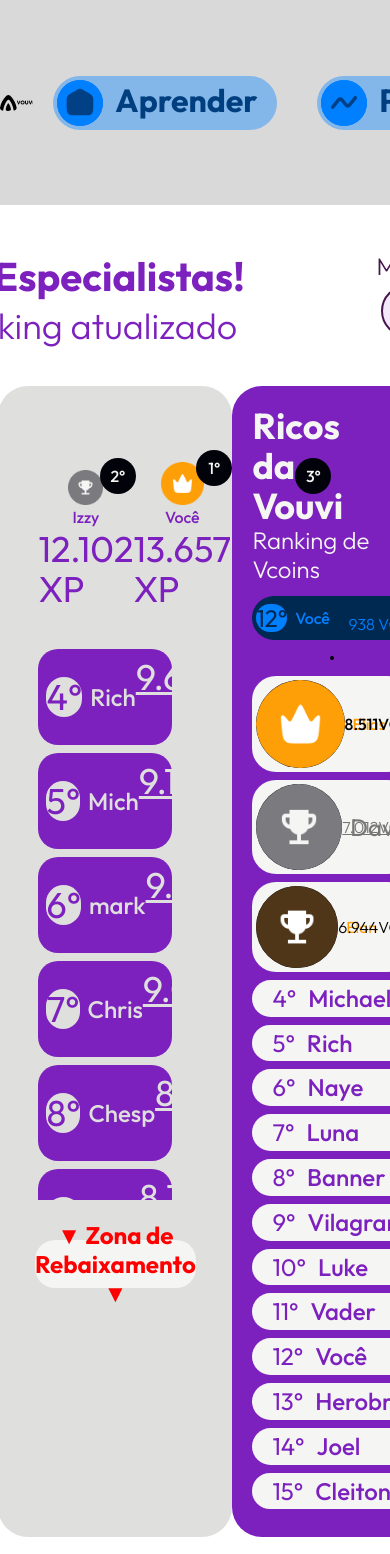
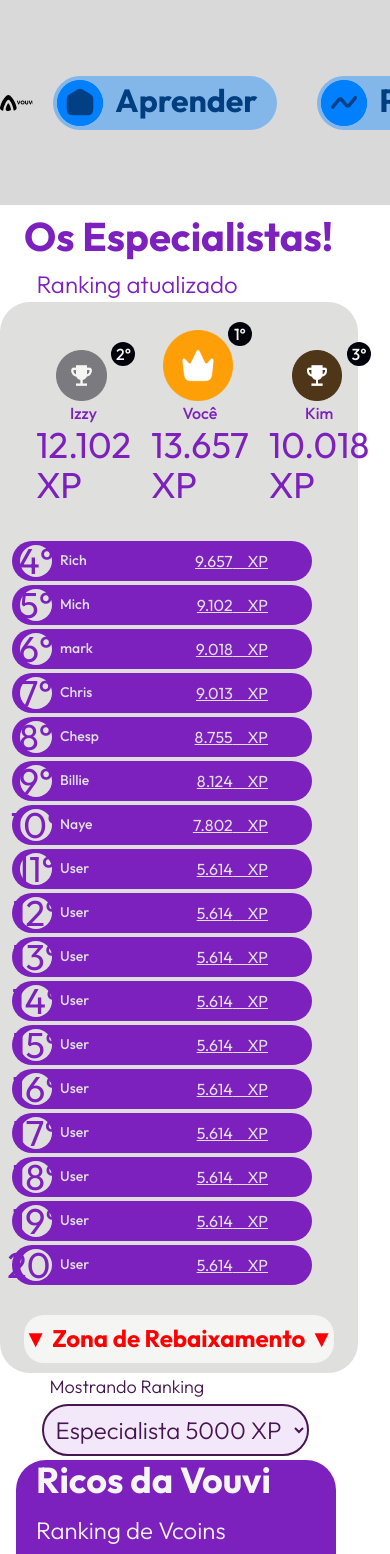
Before and after one commit to yanrafael/vouvi-frontend-client, a React (Vite) app: page /vouvi-frontend-client/ranking in a window 390 px wide. Shown: the top 1554 px of the page. Built offline with nearby package versions, Linux system fonts and the light colour scheme.

Commit message:
responsivo
17-11-2024

```diff
--- a/src/components/Cards/CardRicoRank.jsx
+++ b/src/components/Cards/CardRicoRank.jsx
@@ -19,29 +19,29 @@ const Colocacao = (props) =>{
 
     return(
         <>
-        <div className="flex items-end md:gap-6">
-            <div className="flex items-center flex-col md:gap-6">
-                <div className="relative left-9 top-6 md:w-14 md:h-2">
-                    <span className="mr-2 flex items-center justify-center w-9 h-9 rounded-full bg-black text-white font-medium">
+        <div className="flex items-end md:gap-6 lg:pt-0">
+            <div className="flex items-center flex-col md:gap-2 pt-10 md:-mt-16 -mt-4 ">
+                <div className="relative left-9 top-6 md:w-14 md:h-2 h-6 -mt-4">
+                    <span className="lg:mr-2 flex items-center justify-center md:w-9 md:h-9 rounded-full bg-black text-white font-medium w-6 h-6 -mt-12 mr-3 md:m-4" >
                         {props.posicao}°
                     </span>
                 </div>
                 {props.posicao===1
-                    ?<img src={document.body.classList.value === "dark"?Darkprimeiro :primeiro} alt="" className="w-[11vw] " ></img>
+                    ?<img src={document.body.classList.value === "dark"?Darkprimeiro :primeiro} alt="" className="lg:w-[10vw] md:w-[12vw] w-[18vw] mr-6 lg:mt-5 -mt-10 md:m-4 " ></img>
                     :props.posicao===2
-                    ?<img src={document.body.classList.value === "dark"?Darksegundo :segundo} alt="" className="w-[9vw] " ></img>
-                    :<img src={document.body.classList.value === "dark"?Darkterceiro :terceiro} alt="" className="w-[9vw] " ></img>}
+                    ?<img src={document.body.classList.value === "dark"?Darksegundo :segundo} alt="" className="lg:w-[8vw] md:w-[10vw] w-[13vw] mr-6 -mt-10 md:m-4 " ></img>
+                    :<img src={document.body.classList.value === "dark"?Darkterceiro :terceiro} alt="" className="lg:w-[8vw] md:w-[10vw]  w-[13vw] mr-6 -mt-10 md:m-4 " ></img>}
 
                 {props.posicao===1
-                    ?<><p className={`${textp} lg:text-base font-medium text-primary-200 dark:text-[#FF9F07] md:text-[30px]`}>{props.nome}</p>
-                       <p className={`${textp} lg:underline text-base font-normal text-primary-200 dark:text-[#FF9F07] md:text-[22px]`}>{props.xp} XP</p></>
+                    ?<><p className={`${textp}lg:text-base font-medium text-primary-200 dark:text-[#FF9F07]  mr-5 lg:text-[38px] md:text-[24px]`}>{props.nome}</p>
+                       <p className={`${textp}underline text-base font-normal text-primary-200 dark:text-[#FF9F07] lg:text-[38px] md:text-[24px] md:mr-auto text-[13px]  lg:mr-0 mr-5`}>{props.xp} XP</p></>
 
                     :props.posicao===2
-                    ?<><p className={`${texts} lg:text-base font-medium text-primary-200 dark:text-white md:text-[28px]`}>{props.nome}</p>
-                       <p className={`${texts} lg:underline text-base font-normal text-primary-200 dark:text-white md:text-[22px] `}>{props.xp} XP</p></>
+                    ?<><p className={`${texts}lg:text-base font-medium text-primary-200 dark:text-white lg:text-[38px] md:text-[24px] mr-5 `}>{props.nome}</p>
+                       <p className={`${texts}underline text-base font-normal text-primary-200 dark:text-white lg:text-[38px]  md:text-[24px] md:mr-auto text-[13px] lg:mr-0 mr-5`}>{props.xp} XP</p></>
 
-                    :<><p className={`${textt} lg:text-base font-medium text-primary-200 dark:text-[#C86B00] md:text-[28px]`}>{props.nome}</p>
-                       <p className={`${textt} lg:underline text-base font-normal text-primary-200 dark:text-[#C86B00] md:text-[20px]`}>{props.xp} XP</p></>
+                    :<><p className={`${textt} lg:text-base font-medium text-primary-200 dark:text-[#C86B00] lg:text-[38px] md:text-[24px] mr-5`}>{props.nome}</p>
+                       <p className={`${textt} lg:underline text-base font-normal text-primary-200 dark:text-[#C86B00] lg:text-[38px] md:text-[24px] md:md:mr-auto text-[13px] lg:mr-0 mr-5`}>{props.xp} XP</p></>
                 }
             </div>
         </div>
--- a/src/components/Cards/CardVCRank.jsx
+++ b/src/components/Cards/CardVCRank.jsx
@@ -15,39 +15,39 @@ const CardLateral = (props) =>{
     return(
         <>
             {props.nome === 'Usuario'
-                ?<div className="flex justify-between text-segundo bg-[#002952] text-secondary-200 p-1 rounded-md mr-2 w-full items-center">
-                    <div className="flex items-center">
-                        <span className="mr-2 flex items-center justify-center lg:w-14 lg:h-14 bg-secondary-200 rounded-full text-md text-[#002952] text-cardVoce md:w-10 md:h-10">{props.posicao}°</span>
-                        <div className=" lg:text-md font-medium md:text-[19px] md:w-18">Você</div>
+                ?<div className="flex justify-between text-segundo bg-[#002952] text-secondary-200 p-1 rounded-md mr-2 items-center md:w-[270px] w-72 ml-2 ">
+                    <div className="flex items-center ">
+                        <span className="lg:mr-2 flex items-center justify-center lg:w-14 lg:h-14 bg-secondary-200 rounded-full text-md text-[#002952] text-cardVoce md:w-10 md:h-10 h- w-9 ml-2">{props.posicao}°</span>
+                        <div className=" lg:text-md font-medium md:text-[19px] md:w-1 text-[20px] ml-2">Você</div>
                     </div>
-                    <div className="lg:underline text-secondary-200 font-light mr-2 mt-3 md:w-18 md:h-8 md:text-[16px] lg:text-md">{props.vc} VC</div>
+                    <div className="lg:text-md underline text-secondary-200 font-light mr-2 mt-3 md:w-18 md:h-8 md:text-[18px] text-[19px]  ">{props.vc} VC</div>
                 </div>
                 :props.posicao<4
-                ?<div className="flex justify-between text-segundo bg-white dark:bg-[#3D3D3D] p-1 mb-2 rounded-md mr-2 w-full items-center ">
-                    <div className="flex items-center ">
+                ?<div className="lg:w-full flex justify-between text-segundo bg-white dark:bg-[#3D3D3D] p-1 mb-2 rounded-md mr-2m  items-center md:w-[270px] md:h-20 h-14 w-[300px] ml-2 " >
+                    <div className="flex items-center">
                         {
-                            props.posicao===1?<img src={document.body.classList.value === "dark"?Darkprimeiro :primeiro} alt="" className="mr-2 flex items-center justify-center lg:w-14 lg:h-14 rounded-full bg-black text-teste md:w-12 md:h-12"/>:
-                            props.posicao===2?<img src={document.body.classList.value === "dark"?Darksegundo :segundo} alt="" className="mr-2 flex items-center justify-center lg:w-14 lg:h-14 rounded-full bg-black text-teste md:text-[19px] md:w-12 md:h-12"/>:
-                            <img src={document.body.classList.value === "dark"?Darkterceiro :terceiro} alt="" className="mr-2 flex items-center justify-center lg:w-14 lg:h-14 rounded-full bg-black text-teste  md:w-12 md:h-12"/>
+                            props.posicao===1?<img src={document.body.classList.value === "dark"?Darkprimeiro :primeiro} alt="" className="mr-2 flex items-center justify-center lg:w-14 lg:h-14 rounded-full bg-black text-teste md:w-12  md:h-12 w-8 h-8"/>:
+                            props.posicao===2?<img src={document.body.classList.value === "dark"?Darksegundo :segundo} alt="" className="mr-2 flex items-center justify-center lg:w-12 lg:h-14 rounded-full bg-black text-teste md:text-[19px] md:w-12 md:h-12 w-8 h-8 "/>:
+                            <img src={document.body.classList.value === "dark"?Darkterceiro :terceiro} alt="" className="mr-2 flex items-center justify-center lg:w-14 lg:h-14 rounded-full bg-black text-teste  md:w-12 md:h-12  w-8 h-8"/>
                         }
 
                         {
-                            props.posicao===1?<div className={`${textp} lg:text-md font-medium md:text-[19px]`}>{props.nome}</div>:
-                            props.posicao===2?<div className={`${texts} md:text-[19px] lg:font-medium text-md`}>{props.nome}</div>:
-                            <div className={`${textt} md:text-[19px] lg:font-medium`}>{props.nome}</div>
+                            props.posicao===1?<div className={`${textp} lg:text-md font-medium md:text-[23px]`}>{props.nome}</div>:
+                            props.posicao===2?<div className={`${texts} md:text-[23px] lg:font-medium `}>{props.nome}</div>:
+                            <div className={`${textt} md:text-[23px] lg:font-medium `}>{props.nome}</div>
                         }
                     </div>
                     {
-                        props.posicao===1?<div className={`${textp}underline lg:text-md font-medium mr-2 md:text-[15px]`}>{props.vc}VC</div>:
-                        props.posicao===2?<div className={`${texts} underline lg:text-md font-light mr-2 md:text-[15px]`}>{props.vc}VC</div>:
-                        <div className={`${textt}underline lg:text-md font-light mr-2 md:text-[15px] `}>{props.vc}VC</div>
+                        props.posicao===1?<div className={`${textp}underline lg:text-md font-medium mr-2 md:text-[22px] `}>{props.vc}VC</div>:
+                        props.posicao===2?<div className={`${texts} underline lg:text-md font-light mr-2 md:text-[22px]`}>{props.vc}VC</div>:
+                        <div className={`${textt}underline lg:text-md font-light mr-2 md:text-[22px] `}>{props.vc}VC</div>
                     }
 
                 </div>
-                :<div className="lg:flex justify-between text-segundo bg-white dark:bg-[#3D3D3D] p-1 mb-2 rounded-lg mr-2 w-full items-center md:w-18 md:text[20px] ">
-                    <div className="flex text-textolado text-primary-200 dark:text-[#5C5C5C] ">
-                        <div className="ml-4 text-md mr-3 ">{props.posicao}°</div>
-                        <div className="text-md font-medium ">{props.nome}</div>
+                :<div className="lg:flex justify-between text-segundo bg-white dark:bg-[#3D3D3D] p-1 mb-2 rounded-lg mr-2 lg:w-full items-center md:w-[270px] md:h-14 md:text-sm w-[300px] ml-2">
+                    <div className="flex text-textolado text-primary-200 dark:text-[#5C5C5C]">
+                        <div className="ml-4 text-md mr-3  ">{props.posicao}°</div>
+                        <div className="text-md font-medium  ">{props.nome}</div>
                     </div>
                 </div>
             }
--- a/src/components/Cards/CardXPRank.jsx
+++ b/src/components/Cards/CardXPRank.jsx
@@ -2,14 +2,14 @@ import React from "react";
 
 const Card = (props) =>{
     return(
-      <div className="flex justify-between items-center text-md bg-card p-2 mb-2 rounded-[20px] mr-2 text-primary-200  bg-primary-200 dark:bg-[#3D3D3D] md:h-16">
-        <div className="flex items-center">
-        <span className="mr-2 flex items-center justify-center lg:w-14 lg:h-14 rounded-full text-base bg-[#DFDFDE] dark:bg-black dark:text-white md:w-9 md:h-9 md:mx-2 md:text-[20px]"  >{props.posicao}°</span>
-          <div className="lg:text-base font-medium text-[#DFDFDE] dark:text-[#B1B1B1] md:text-[20px]">{props.nome}</div>
+      <div className="flex justify-between items-center lg:text-md bg-card p-2 mb-2 rounded-[20px]  text-primary-200  bg-primary-200 dark:bg-[#3D3D3D] md:h-14 md:w-[370px] lg:w-[700px] w-[300px] h-10 ml-3 md:ml-10 lg:ml-20 -mt-1">
+        <div className="flex items-center ">
+        <span className="mr-2 flex items-center justify-center lg:w-14 lg:h-14 rounded-full text-base bg-[#DFDFDE] dark:bg-black dark:text-white md:w-9 md:h-9 md:mx-2 md:text-[20px] text-[12px] w-8 h-8"  >{props.posicao}°</span>
+          <div className="lg:text-base font-medium text-[#DFDFDE] dark:text-[#B1B1B1] md:text-[20px] text-[14px]">{props.nome}</div>
         </div>
         <div className="flex underline text-base pr-9 text-[#DFDFDE] dark:text-[#B1B1B1]">
-          <div className="lg:font-normal md:text-[20px]">{props.xp}</div>
-          <div className="lg:font-light  md:text-[20px]">ㅤXP</div>
+          <div className="lg:font-normal md:text-[20px] text-[16px]">{props.xp}</div>
+          <div className="lg:font-light  md:text-[20px] text-[16px]">ㅤXP</div>
         </div>
       </div>
     )
--- a/src/pages/Rank/Ranking.jsx
+++ b/src/pages/Rank/Ranking.jsx
@@ -56,7 +56,6 @@ const Ranking = () => {
     { nome: "Herobri", vc: 5614 },
     { nome: "Joel", vc: 5614 },
     { nome: "Cleiton", vc: 5614 },
-
   ];
 
   return (
@@ -64,24 +63,24 @@ const Ranking = () => {
       <HeaderIntern iconActiveNumber={2}>
         <AvatarFull name={"Ana Carolina"} xp={200} vcoins={928} />
       </HeaderIntern>
-      <div className="mt-10 flex flex-row items-center justify-center">
-        <div className="mr-5 flex lg:w-3/5 flex-col md:relative top-8 md:mx-30 ">
-          <h2 className="text-[40px] font-bold text-primary-200 dark:text-white text-nowrap mr-28">
+      <div className="lg:lex-row items-center  gap-24 justify-center lg:mt-10 lg:flex md:m-50 md:-m-">
+        <div className="lg:w-3/5 top-8 mr-5  flex-col md:mx-30 md:relative">
+          <h2 className=" mr-28 font-bold text-primary-200 md:text-nowrap  dark:text-white text-[40px] ml-6 text-nowrap lg:text-[64px] md:text-[50px]  md:ml-1 lg:mr-96 lg:-mt-28 md:p-1  ">
             Os Especialistas!
           </h2>
-          <p className="text-base font-light text-primary-200 dark:text-white md:mr-28">
+          <p className=" text-center lg:text-base font-light text-primary-200   dark:text-white md:text-[30px]  md:mr-[500px] lg:mr-[990px] text-[24px] lg:text-nowrap lg:-mt-1 mr-24 md:-m-6">
             Ranking atualizado
           </p>
         </div>
-        <div className="lg:flex w-1/5 flex-col md:relative top-9">
-          <p className="text-md font-light text-[#471650] dark:text-white text-nowrap md:text-[19px  md:ml-2">
+        <div className="md:flex top-9 hidden w-1/5 flex-col">
+          <p className="lg:text-md font-light text-[#471650] md:text-[29px] dark:text-white md:ml-[499px]  lg:-ml-8 md:text-nowrap mr-44 lg:m-3 lg:  md:m-3">
             Mostrando Ranking
           </p>
-          <div className="relative w-fit p-1">
+          <div className="relative w-fit  ">
             <select
               value={selectedOption}
               onChange={(e) => setSelectedOption(e.target.value)}
-              className="focus:ring-purple-500 lg:w-full rounded-lg border-2 border-[#471650] bg-[#7C20BE1A] p-2 text-md font-light text-[#471650] focus:outline-none focus:ring-2 dark:border-primary-200 dark:text-primary-200 md:text-sm "
+              className="lg:w-full focus:ring-purple-500 rounded-lg border-2 border-[#471650] bg-[#7C20BE1A] p-2 lg:text-md font-light text-[#471650] focus:outline-none focus:ring-2 md:text-sm dark:border-primary-200 dark:text-primary-200   lg:-ml-10  md:-mt-52 md:m-30 md:ml-[499px]  md:m-2"
             >
               {options.map((option) => (
                 <option
@@ -96,10 +95,10 @@ const Ranking = () => {
           </div>
         </div>
       </div>
-      <div className="mt-10 "></div>
-      <div className="flex justify-center md:mx-10 md:gap-2">
-        <div className="lg:mr-5 w-3/5 rounded-lg bg-[#DFDFDE] p-10 dark:bg-[#1F1F1F] ml-10">
-          <div className="flex justify-evenly">
+      <div className="mt-10 w-10"></div>
+      <div className="flex lg:w-screen justify-center flex-col  md:flex-row md:ml-32 lg:ml-14 md:gap-1 ">
+        <div className="lg:mx-auto md:w-11/12 rounded-lg bg-[#DFDFDE] lg:w-3/5 dark:bg-[#1F1F1F] lg:h-5/5 lg:mr-14  w-11/12  -mt-10 lg:-mt-8 ">
+          <div className="flex justify-evenly  md:text-nowrap m-9 ">
             {ranking.slice(1, 2).map((ranking, index) => (
               <Colocacao posicao={2} nome={ranking.nome} xp={ranking.xp} />
             ))}
@@ -111,27 +110,50 @@ const Ranking = () => {
             ))}
           </div>
           <div className="mt-10"></div>
-          <div className="h-[551px] overflow-y-auto pr-3">
+          <div className="pr-3 lg:h-[551px] lg:overflow-y-auto">
             {ranking.slice(3, ranking.length).map((ranking, index) => (
               <Card posicao={index + 4} nome={ranking.nome} xp={ranking.xp} />
             ))}
           </div>
-          <div className="mt-10 "></div>
-          <div className="mt-4 flex h-12 items-center justify-center text-center text-md font-bold ">
+          <div className="mt-10"></div>
+          <div className="mt-4 flex h-12 items-center justify-center text-center text-md font-bold">
             <span
-              className="flex h-12 cursor-pointer items-center rounded-sm bg-white dark:bg-[#1F1F1F] "
+              className="flex h-12 cursor-pointer items-center rounded-sm bg-white dark:bg-[#1F1F1F]  md:-mt-9  -mt-5"
               style={{ color: "red" }}
             >
               ▼ Zona de Rebaixamento ▼
             </span>
           </div>
         </div>
-        <div className="flex lg:w-1/4 flex-col rounded-lg bg-primary-200 p-5 dark:bg-[#1F1F1F] md:w-46">
+
+        { <div className="top-9 flex lg:w-1/5 flex-col md:relative md:hidden m-auto">
+          <p className="text-nowrap lg:text-md font-light text-[#471650] md:ml-2 md:text-[19px] dark:text-white ml-9 text-[18px]">
+            Mostrando Ranking
+          </p>
+          <div className="relative w-fit p-1">
+            <select
+              value={selectedOption}
+              onChange={(e) => setSelectedOption(e.target.value)}
+              className="focus:ring-purple-500 rounded-lg border-2 border-[#471650] bg-[#7C20BE1A] p-2 text-md font-light text-[#471650] focus:outline-none focus:ring-2 md:text-sm lg:w-full dark:border-primary-200 dark:text-primary-200 mr-16 ml-6"
+            >
+              {options.map((option) => (
+                <option
+                  key={option.label}
+                  value={option.label}
+                  className="bg-white text-[#1a001a] dark:bg-[#1a001a] dark:text-white"
+                >
+                  {option.label} {option.xp}
+                </option>
+              ))}
+            </select>
+          </div>
+        </div> }
+        <div className="lg:w-1/4  flex  flex-col rounded-lg bg-primary-200 md:p-3  dark:bg-[#1F1F1F] md:w-[300px] md:mr-36 md:-mt-9 mr-90 w-[320px] ml-4 lg:-mt-8">
           <div>
-            <p className="lg:text-md text-base font-bold text-white mr-9 md:text-[20px]  ">
+            <p className=" text-base font-bold text-white md:text-[30px] lg:text-md text-[18px] ml-5">
               Ricos da Vouvi
             </p>
-            <p className="lg:text-md  mb-3 text-md font-light text-white md:text-[14px] mr-px">
+            <p className="mb-3 mr-px text-md font-light text-white md:text-[20px] lg:text-md pt-4 mt-0 text[16px] ml-5">
               Ranking de Vcoins
             </p>
           </div>
@@ -142,7 +164,7 @@ const Ranking = () => {
               <></>
             ),
           )}
-          <div className="lg:border-card my-4 flex rounded-md border-2 md:w-40 m-auto "></div>
+          <div className="lg:border-card m-auto my-4 flex rounded-md border-2 md:w-52  w-64 -mt- md:m-10"></div>
           {lateral.map((lateral, index) => (
             <CardLateral
               posicao={index + 1}
```
